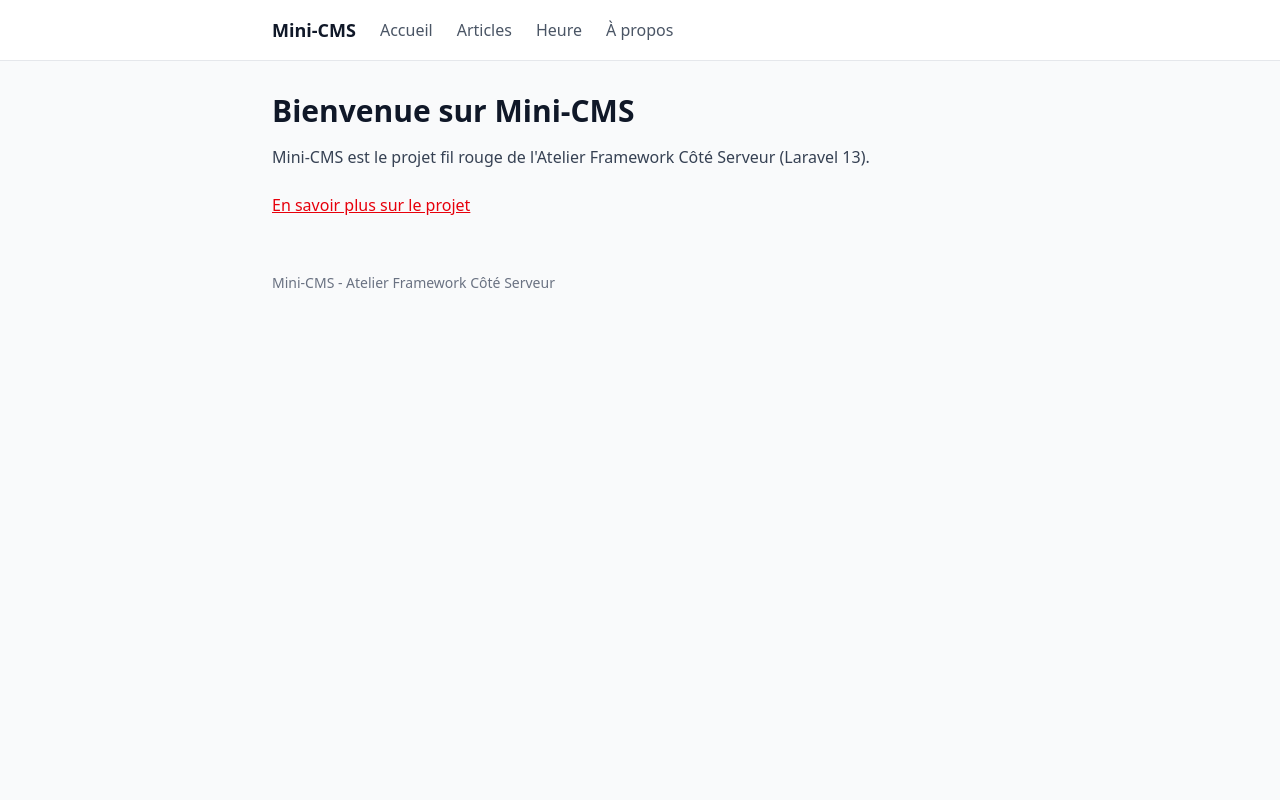
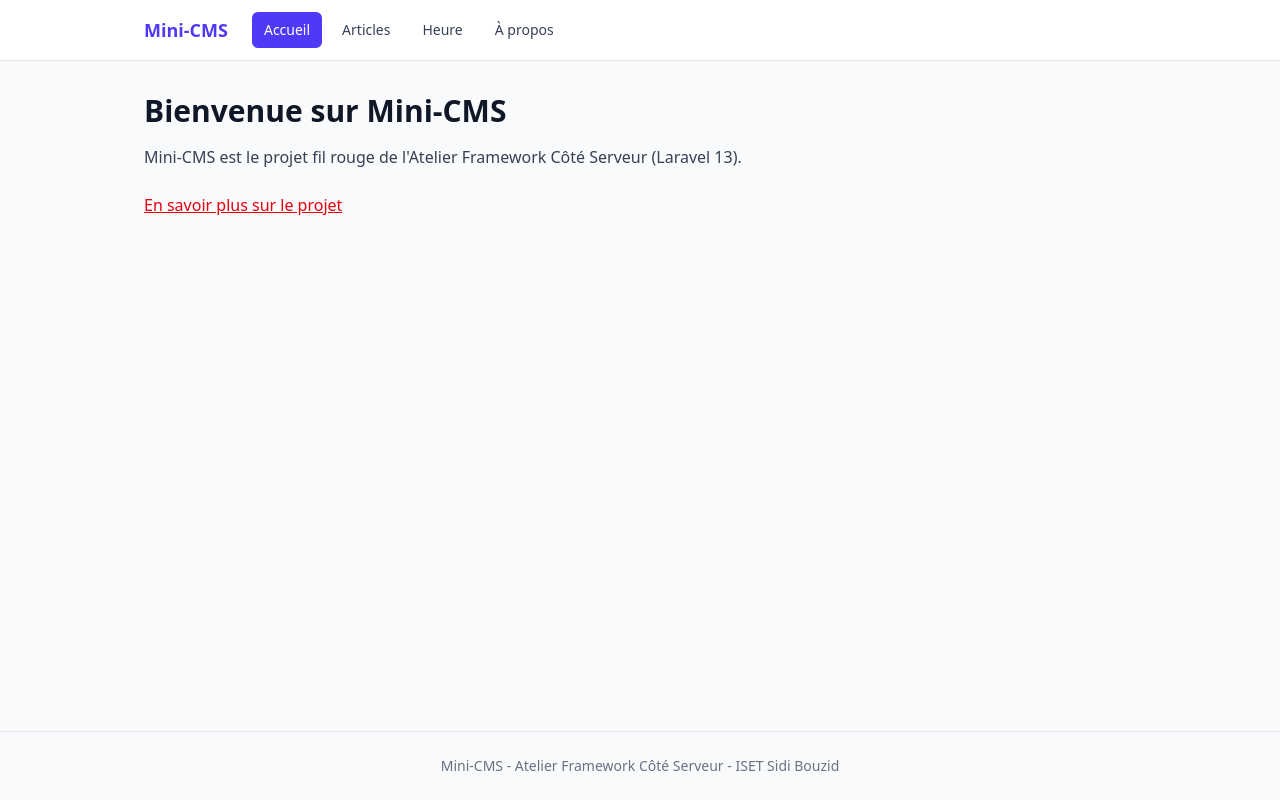
Before and after one commit to mon3ch/mini-cms, a Laravel app: page / in a window 1280 px wide. Run offline with Laravel 12, Linux system fonts and the light colour scheme; style sheets or scripts are compiled from the project's sources.

Commit message:
Ajouter x-navbar et x-nav-link au layout

```diff
--- a/resources/views/components/layout.blade.php
+++ b/resources/views/components/layout.blade.php
@@ -6,23 +6,14 @@
     <title>{{ $title ?? 'Mini-CMS' }}</title>
     @vite(['resources/css/app.css', 'resources/js/app.js'])
 </head>
-<body class="min-h-screen bg-gray-50 text-gray-900">
-    <header class="border-b border-gray-200 bg-white">
-        <nav class="mx-auto flex max-w-3xl items-center gap-6 px-4 py-4">
-            <a href="{{ route('home') }}" class="text-lg font-bold">Mini-CMS</a>
-            <a href="{{ route('home') }}" class="text-gray-600 hover:text-gray-900">Accueil</a>
-            <a href="{{ route('posts.index') }}" class="text-gray-600 hover:text-gray-900">Articles</a>
-            <a href="{{ route('time') }}" class="text-gray-600 hover:text-gray-900">Heure</a>
-            <a href="{{ route('about') }}" class="text-gray-600 hover:text-gray-900">À propos</a>
-        </nav>
-    </header>
+<body class="min-h-screen bg-gray-50 text-gray-900 flex flex-col">
+    <x-navbar />
 
-    <main class="mx-auto max-w-3xl px-4 py-8">
+    <main class="flex-1 w-full max-w-5xl mx-auto px-4 py-8">
         {{ $slot }}
     </main>
-
-    <footer class="mx-auto max-w-3xl px-4 py-6 text-sm text-gray-500">
-        Mini-CMS - Atelier Framework Côté Serveur
+    <footer class="border-t border-gray-200 py-6 text-center text-sm text-gray-500">
+        Mini-CMS - Atelier Framework Côté Serveur - ISET Sidi Bouzid
     </footer>
 </body>
 </html>
--- /dev/null
+++ b/resources/views/components/nav-link.blade.php
@@ -0,0 +1,17 @@
+@props(['to', 'match' => null])
+
+@php
+    $active = request()->routeIs($match ?? $to);
+@endphp
+
+<a
+    href="{{ route($to) }}"
+    @if ($active) aria-current="page" @endif
+    {{ $attributes->class([
+        'px-3 py-2 rounded-md text-sm font-medium transition-colors',
+        'bg-indigo-600 text-white' => $active,
+        'text-gray-700 hover:bg-gray-100' => ! $active,
+    ]) }}
+>
+    {{ $slot }}
+</a>
--- /dev/null
+++ b/resources/views/components/navbar.blade.php
@@ -0,0 +1,9 @@
+<header class="bg-white border-b border-gray-200">
+    <nav class="max-w-5xl mx-auto px-4 py-3 flex flex-wrap items-center gap-2" aria-label="Navigation principale">
+        <a href="{{ route('home') }}" class="font-bold text-lg text-indigo-600 mr-4">Mini-CMS</a>
+        <x-nav-link to="home">Accueil</x-nav-link>
+        <x-nav-link to="posts.index" match="posts.*">Articles</x-nav-link>
+        <x-nav-link to="time">Heure</x-nav-link>
+        <x-nav-link to="about">À propos</x-nav-link>
+    </nav>
+</header>
```
